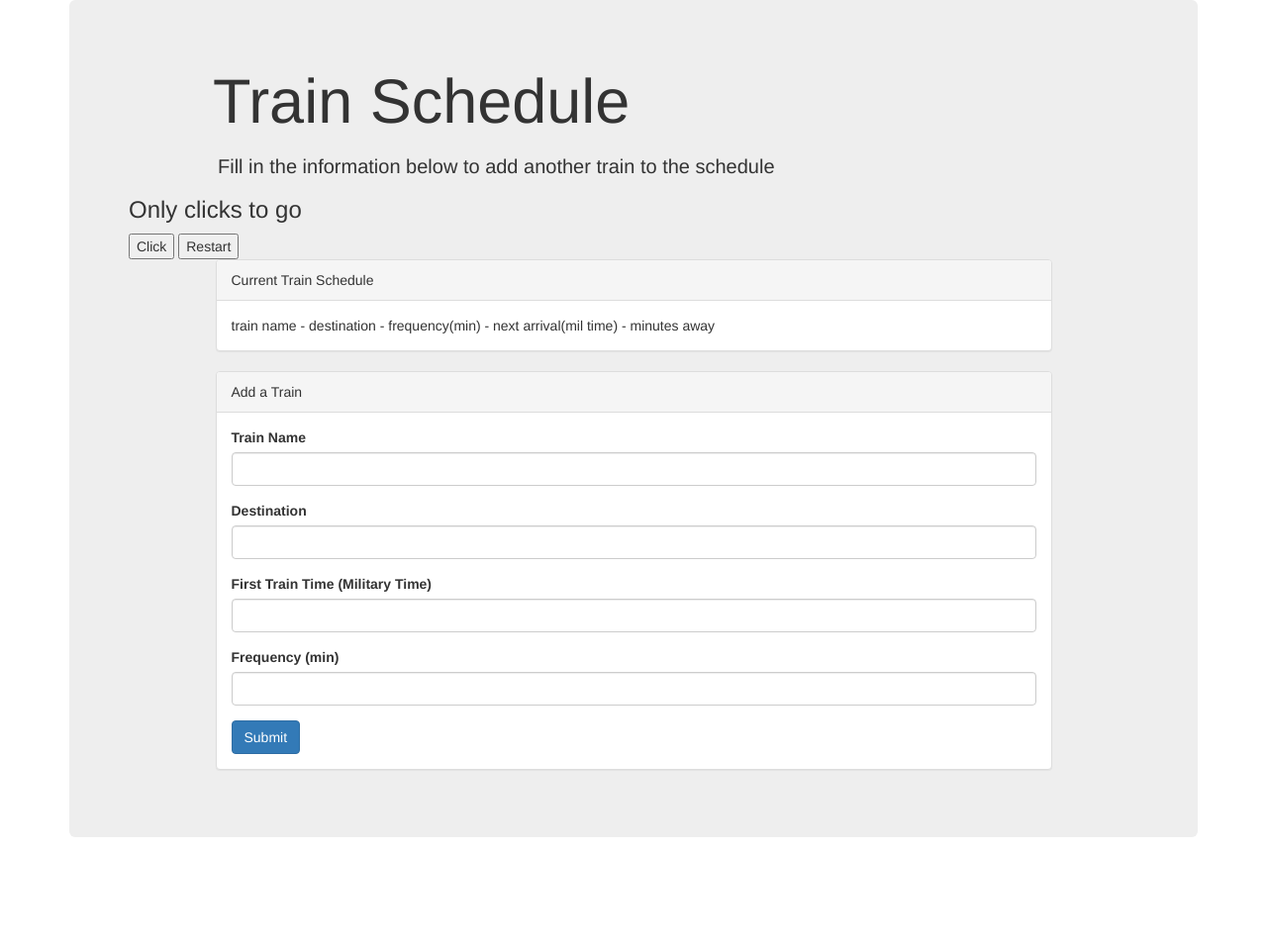
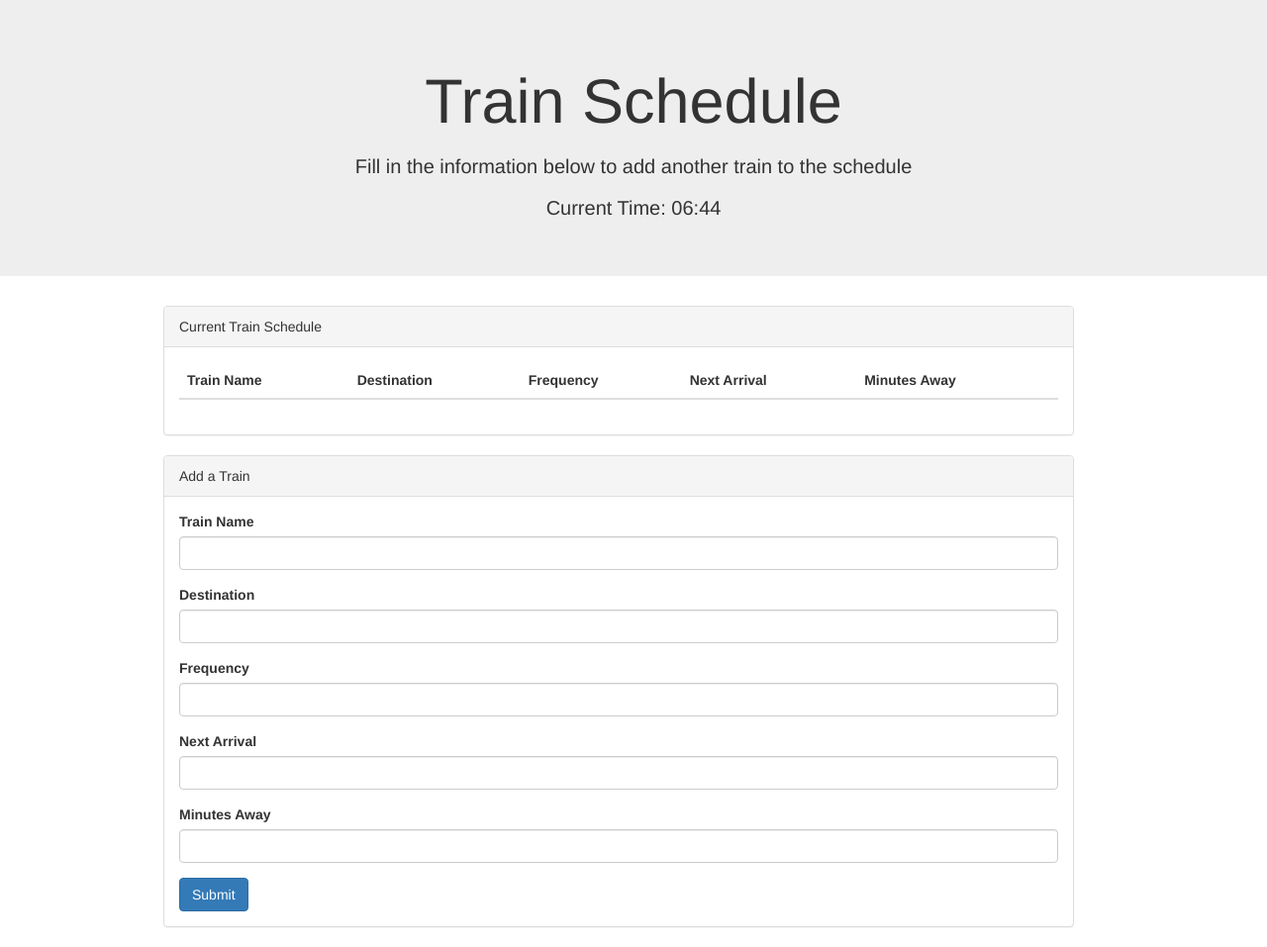
Before and after one commit to amylumpkin/Train-Schedule, a plain HTML site: page index.html in a window 1280 px wide. Shown: the whole page at 99% size. Before the commit the page ends 876 px from the top, so only its background shows below. Drawn offline with nearby package versions, Linux system fonts and the light colour scheme; no server answers.

Commit message:
need to validate html form and implement moment.js to do the math

```diff
--- a/assets/css/style.css
+++ b/assets/css/style.css
@@ -1,9 +1,21 @@
 .jumbotron .h1, .jumbotron h1 {
     color: inherit;
-    padding-left: 85px;
+    text-align: center;
+    width: 100%;
 }
 
 h2 {
     font-size: 20px;
-    padding-left: 90px;
+    text-align: center;
+    width: 100%;
 }
+
+h3 {
+	font-size: 20px;
+	text-align: center;
+	width: 100%;
+}
+
+.row {
+	width: 100%;
+}
--- a/assets/javascript/app.js
+++ b/assets/javascript/app.js
@@ -1,11 +1,17 @@
 //firebase needs to host arrival and departure data
-//need to retrieve and manipulate this data with Moment.js
+//need to retrieve and manipulate this data with scripts from Moment.js - it's a wrapper for 'date object' like jQuery is a wrapper for javascript.
+$(document).ready(function(){
+  //need the time in military time......
 
+  $(".current-time").text("Current Time: " + moment(moment()).format("hh:mm"));
 
   //in firebase, add child, create property names and values
   	//values can be integers, booleans (Only two possible values are true or false), or strings.
   //what are my values that I want to keep track of in firebase?
   	//Train name, destination, frequency, next arrival(military time), how many minutes away.
+
+  //not sure how to name these values in firebase.
+
 
   // Initialize Firebase
     var config = {
@@ -19,20 +25,101 @@
 
     firebase.initializeApp(config);
 
+    //???var database = firebase.database();            finish watching video 7.2
+
+    var trainName = " ";
+    var destination = " ";
+    var frequency = "hh:mm";
+    var nextArrival = "hh:mm";
+    var minutesAway = "hh:mm"
+
+      //submit button on click here...collect data from form and send to firebase
+  $("#add-train").submit(function(event){
+    event.preventDefault();
+
+
+
+
+
+    trainName = $("#input-train-name").val().trim();
+    destination = $("#input-destination").val().trim();
+    frequency = $("#input-frequency").val().trim();
+    nextArrival = $("#input-next-arrival").val().trim();
+    minutesAway = $("#input-minutes-away").val().trim();
+    console.log(trainName);
+    var newTrain= {
+      trainName:trainName,
+      destination:destination,
+      frequency:frequency,
+      nextArrival:nextArrival,
+      minutesAway:minutesAway
+    }
+    //now push the data into firebase
+    firebase.database().ref().push(newTrain);
+  });
+
+
+
+
+
+
+
   //create a listener that will look for any changes made to database and run a function if a change has been made.
   // .ref() - leave empty if want to listen to all properties/paths, enter the property value in the () if you only want to listen to that one.
   //"value" - if anything is changed the function will run
   //when referencing snapshot use: snapshot.val
 
+
+
+/************************************
+// this is the listener, change 'value' to something else.
+// do I need several of these?
+*/
+firebase.database().ref().on("child_added",function(snapshot){
+    createRow(snapshot);
+    console.log(snapshot);
+    console.log(snapshot.val());
+  })
+
+//function to get data and append to table
+function createRow(data) {
+  console.log(data.val);
+  const tBody = $("tbody");
+  const tRow = $("<tr>");
+//method chaining to return selected objects
+  const trainNameTd = $("<td>").text(data.val().trainName || "no trainName");
+  const destinationTd = $("<td>").text(data.val().destination || "no destination");
+  const frequencyTd = $("<td>").text(data.val().frequency || "no frequency");
+  const nextArrivalTd = $("<td>").text(data.val().nextArrival || "no nextArrival");
+  const minutesAwayTd = $("<td>").text(data.val().minutesAway || "No Minutes Away");
+
+//append data to row
+  tRow.append(trainNameTd, destinationTd, frequencyTd, nextArrivalTd, minutesAwayTd);
+
+//append row to table body
+  tBody.append(tRow);
+
+}
+
+//ajax call here... need an api key for train schedules?
+
+
+//search the api and append table rows
+//searchAPINAME("whatever I'm searching for");
+
+
+//end document ready:
+
+
+});
+
+
+
+
+
 //testing with the counter...the child in this case is 'clicks' and value is 100...in firebase.
-  var count = 100;
 
-  firebase.database().ref().on("value",function(snapshot){
-  		//why is this not working??? missing a ) ? video lesson 7.1
-  	count = snapshot.val().clicks;
-  	$("#clickValue").html(count);
-
-  })
+/*var count = 100;
 
   $("#clickButton").on("click", function(){
   	count--;
@@ -46,3 +133,4 @@
   		clicks:100
   	});
   })
+*/
--- a/index.html
+++ b/index.html
@@ -10,26 +10,51 @@
 </head>
 
 <body>
-	<div class="container">
+	<div class="header">
 		<div class="jumbotron">
 			<h1>Train Schedule</h1>
 			<h2>Fill in the information below to add another train to the schedule</h2>
+			<h3 class="current-time">Current Time: </h3>
+		</div>
+	</div>
 
-		<!-- TESTING -->
+		<!-- TESTING
 			<h3>Only <span id="clickValue"></span> clicks to go</h3>
 			<button id="clickButton">Click</button>
 			<button id="restartButton">Restart</button>
-		<!-- TESTING -->
 
+
+			first i need to validate the html form, make sure the data is what I expect. train name = string, etc.
+			remove 'minutes away' and use moment.js to do math to determine
+		-->
+		<div class="container">
 			<div class="row current-schedule">
 				<div class="col-md-10 col-md-offset-1">
 					<div class="panel panel-default">
 						<div class="panel-heading">Current Train Schedule</div>
+
 						<div class="panel-body">
+							<table class="table">
 
-						<!-- add columns here, and rows for each entry -->
+                              <thead>
+                                <tr>
+                                  <th>Train Name</th>
+                                  <th>Destination</th>
+                                  <th>Frequency</th>
+                                  <th>Next Arrival</th>
+                                  <th>Minutes Away</th>
+                                </tr>
+                              </thead>
 
-						train name - destination - frequency(min) - next arrival(mil time) - minutes away</div>
+                              <tbody id="data-goes-here">
+
+                               <!-- data from form goes here in rows
+                               use jqeury to fill in with firebase data -->
+                              </tbody>
+
+                           </table>
+
+						</div>
 					</div>
 				</div>
 			</div>
@@ -40,40 +65,47 @@
 						<div class="panel-heading">Add a Train</div>
 						<div class="panel-body">
 
-                            <form>
+                            <form id="add-train">
                               <div class="form-group">
-                                <label for="input-train-name">Train Name</label>
+                                <label for="text">Train Name</label>
                                 <input type="train-name" class="form-control" id="input-train-name">
                               </div>
                               <div class="form-group">
-                                <label for="input-destination">Destination</label>
+                                <label for="text">Destination</label>
                                 <input type="destination" class="form-control" id="input-destination">
                               </div>
                               <div class="form-group">
-                                <label for="input-train-time">First Train Time (Military Time)</label>
-                                <input type="train-time" class="form-control" id="input-train-time">
+                                <label for="text">Frequency</label>
+                                <input type="frequency" class="form-control" id="input-frequency">
                               </div>
                               <div class="form-group">
-                                <label for="input-frequency">Frequency (min)</label>
-                                <input type="frequency" class="form-control" id="input-frequency">
+                                <label for="text">Next Arrival</label>
+                                <input type="next-arrival" class="form-control" id="input-next-arrival">
+                              </div>
+                              <div class="form-group">
+                                <label for="text">Minutes Away</label>
+                                <input type="minutes-away" class="form-control" id="input-minutes-away">
                               </div>
 
                               <button type="submit" class="btn btn-primary">Submit</button>
                             </form>
 
-
 						</div>
-					</div>
+					 </div>
 				</div>
 			</div>
+
 		</div>
-	</div>
+
 
 
 <script
   src="https://code.jquery.com/jquery-3.2.1.min.js"
   integrity="sha256-hwg4gsxgFZhOsEEamdOYGBf13FyQuiTwlAQgxVSNgt4="
   crossorigin="anonymous"></script>
+
+<script src="https://cdn.jsdelivr.net/npm/moment@2.20.1/moment.min.js"></script>
+
 <script src="assets/javascript/app.js"></script>
 
 
```
Lines whose indentation alone changed are shown as unchanged.
